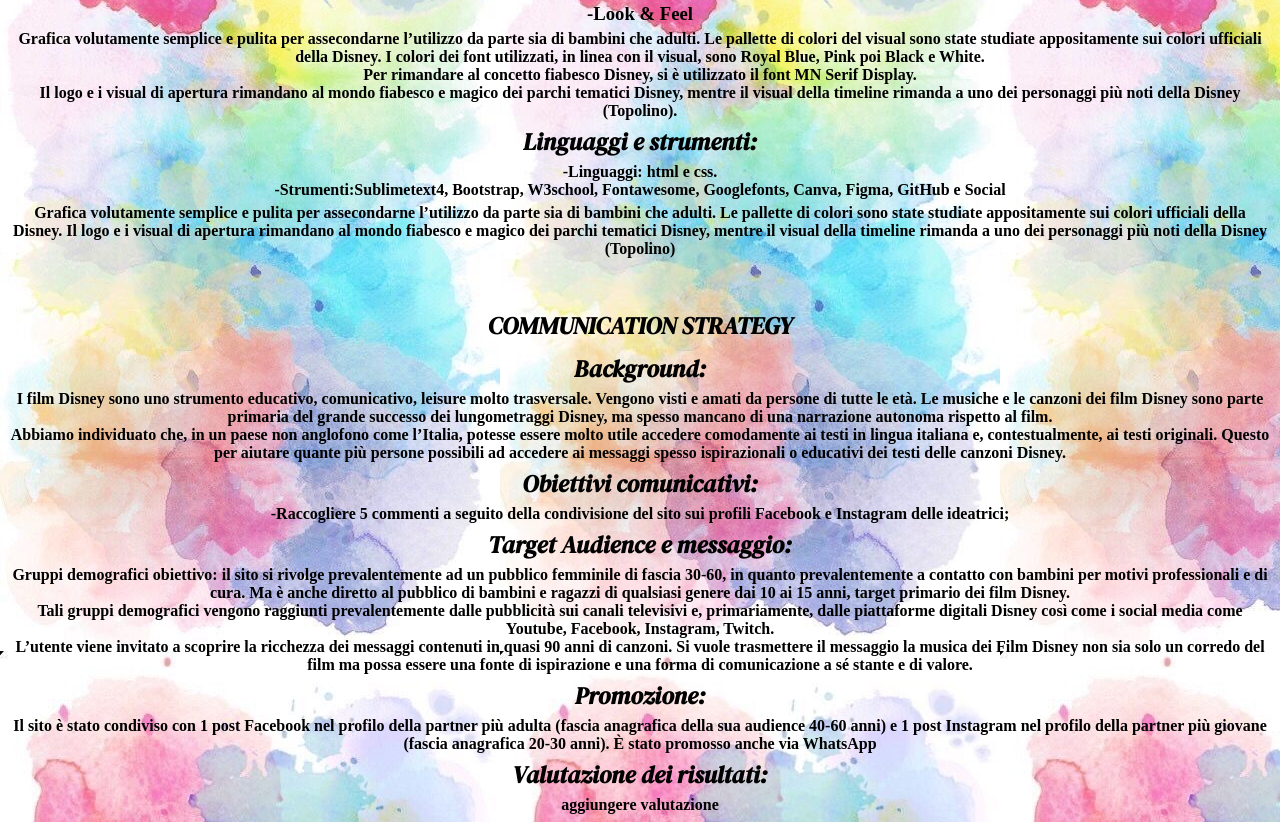
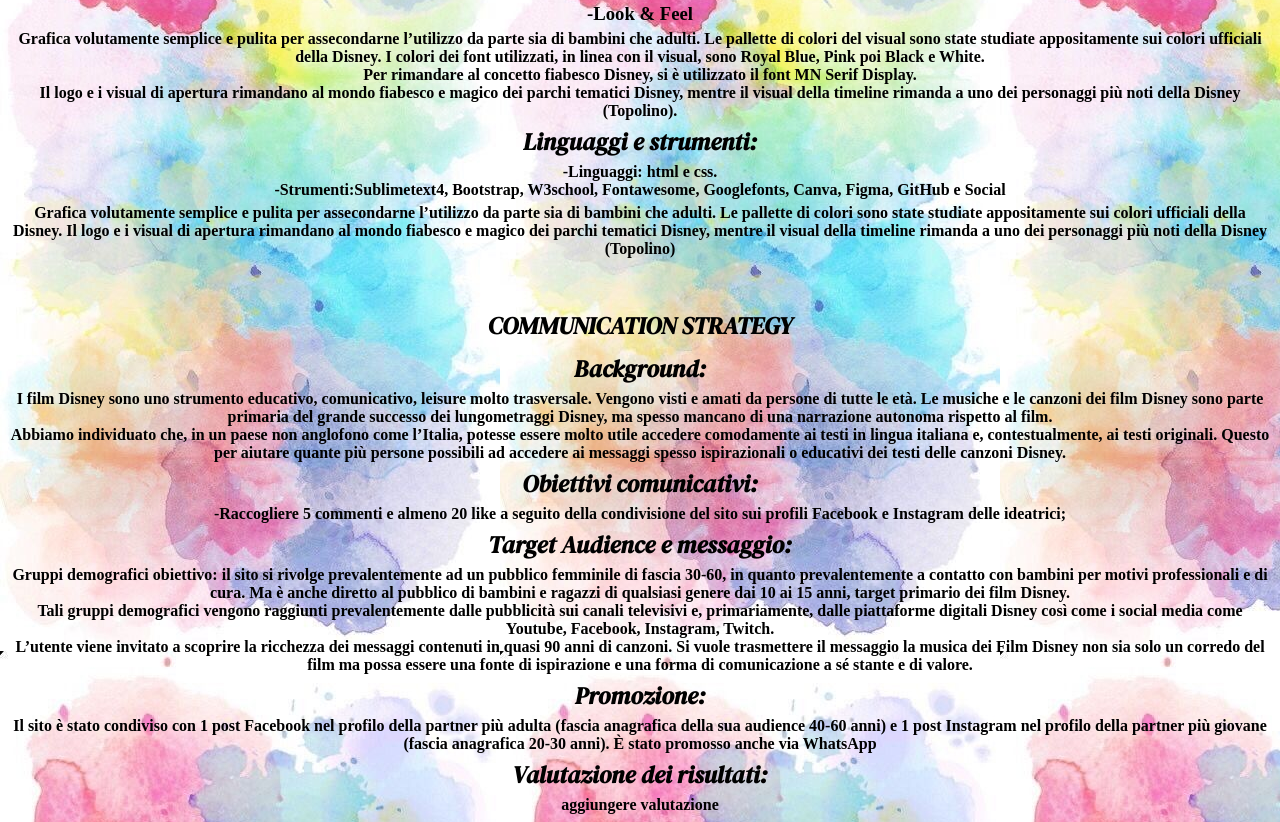
Before and after one commit to Elisafonte/Disneymusic, a plain HTML site: page documentazione.html in a window 1280 px wide. Shown: the part 4677-5499 px from the top of the page. Drawn offline with nearby package versions, Linux system fonts and the light colour scheme.

Commit message:
aggiornamento 3 della documetazione.html

```diff
--- a/documentazione.html
+++ b/documentazione.html
@@ -83,7 +83,7 @@
           Abbiamo individuato che, in un paese non anglofono come l’Italia, potesse essere molto utile accedere comodamente ai testi in lingua italiana e, contestualmente, ai testi originali. Questo per aiutare quante più persone possibili ad accedere ai messaggi spesso ispirazionali o educativi dei testi delle canzoni Disney.</h4>
 
         <h2>Obiettivi comunicativi:</h2>
-        <h4>-Raccogliere 5 commenti a seguito della condivisione del sito sui profili Facebook e Instagram delle ideatrici;<br></h4>
+        <h4>-Raccogliere 5 commenti e almeno 20 like a seguito della condivisione del sito sui profili Facebook e Instagram delle ideatrici;<br></h4>
 
         <h2>Target Audience e messaggio:</h2>
         <h4>Gruppi demografici obiettivo: il sito si rivolge prevalentemente ad un pubblico femminile di fascia 30-60, in quanto prevalentemente a contatto con bambini per motivi professionali e di cura. Ma è anche diretto al pubblico di bambini e ragazzi di qualsiasi genere dai 10 ai 15 anni, target primario dei film Disney.<br> Tali gruppi demografici vengono raggiunti prevalentemente dalle pubblicità sui canali televisivi e, primariamente, dalle piattaforme digitali Disney così come i social media come Youtube, Facebook, Instagram, Twitch.<br> L’utente viene invitato a scoprire la ricchezza dei messaggi contenuti in quasi 90 anni di canzoni. Si vuole trasmettere il messaggio la musica dei Film Disney non sia solo un corredo del film ma possa essere una fonte di ispirazione e una forma di comunicazione a sé stante e di valore.</h4>
```
